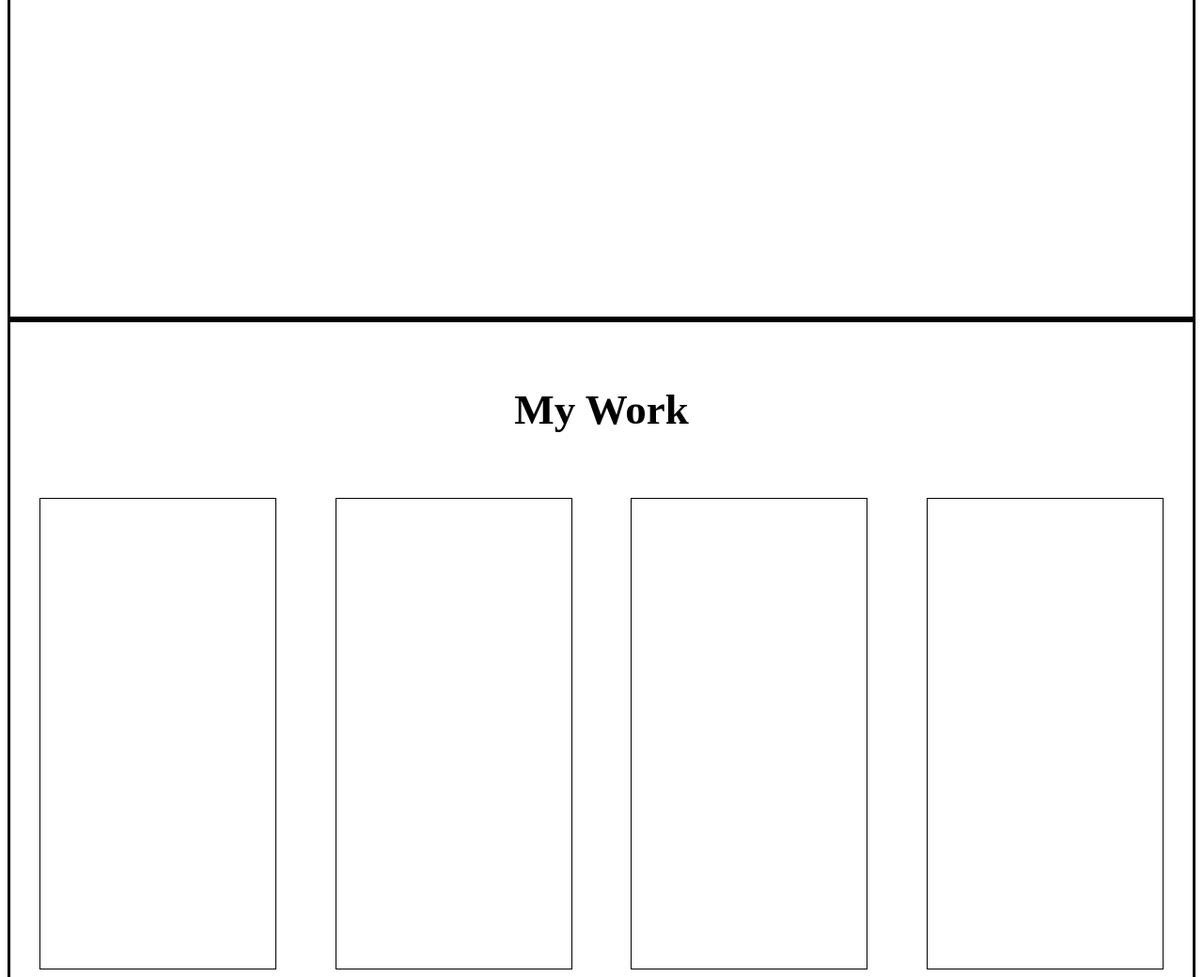
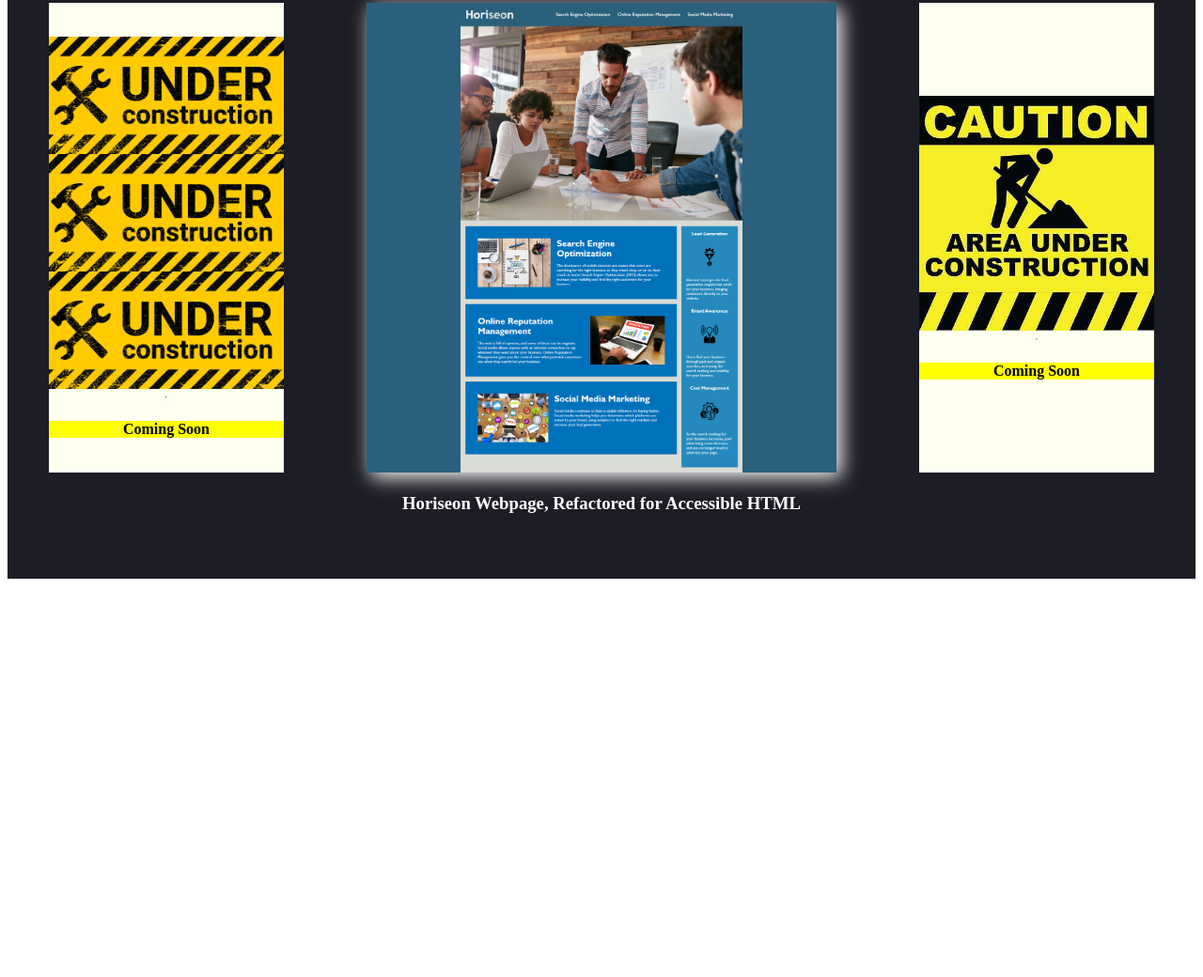
Before and after one commit to shanep42/Shane-Peterson-Portfolio, a plain HTML site: page index.html in a window 1280 px wide. Shown: the part 1760-2800 px from the top of the page at 94% size. Drawn offline with Linux system fonts and the light colour scheme.

Commit message:
continues to work with styling focusing particularly on the Projects section

```diff
--- a/assets/style.css
+++ b/assets/style.css
@@ -1,25 +1,34 @@
 :root {
     --hero-font-color: white;
+    --background-color-dark: #1c1d25;
     --button-color: coral;
     --button-pushed-color: #898989;
+    --Horiseon-blue: #2a607c;
 }
 
 section {
     height: 800px;
     background-color: white;
-    border: solid black 3px;
+    /* border: solid black 3px; */
     color: black;
 }
 
 .hero {
-    background-color: #1c1d25;
-    height: 100vw;
+    background-color: var(--background-color-dark);
+    height: 60vw;
     color: var(--hero-font-color);
     font-size: 40px;
 }
 
+.name-and-logo {
+    display: flex;
+}
+
 .hero-image {
     margin: 60px;
+    max-width: 250px;
+    max-height: 250px;
+    border-radius: 50%;
 }
 
 .hero-area {
@@ -105,5 +114,49 @@ ul {
 .project-card {
     width: 250px;
     height: 500px;
-    border: 1px solid black;
+    background-color:ivory;
+    justify-content: center;
+    align-content: center;
+    /* border: 1px solid black; */
+    display:flex;
+    flex-direction: column;
 }
+
+.project-card img {
+    object-fit: contain;
+    max-width: 100%;
+    max-height: 100%;
+    object-position: 25% 0;
+    margin: 0;
+    padding: 0;
+}
+
+.project-card p {
+    background-color: yellow;
+    color: black;
+    font-weight: bold;
+    /* Maybe I am just tired, but I cannot figure out why these don't move to the bottom of their container <div> */
+    margin-bottom: 0;
+    padding-bottom: 0;
+}
+
+
+.first-project {
+    width: 500px;
+    height: 500px;
+    box-shadow: 5px 5px 20px white;
+    background-color: var(--Horiseon-blue);
+}
+
+.first-project img {
+    max-width: 100%;
+    max-height: 100%;
+}
+
+#my-work {
+    background-color: var(--background-color-dark)
+}
+
+#my-work h2,h3 {
+    color: var(--hero-font-color)
+}
--- a/index.html
+++ b/index.html
@@ -12,7 +12,10 @@
 
         <!--TODO: Find out what kind of picture is appropriate for these kinds of portfolio pages-->
         <nav>
-            <img class="hero-image" src="http://via.placeholder.com/80" alt="An image of me">
+            <div class="name-and-logo">
+                <img class="hero-image" src="/assets/GitHub Avatar.png" alt="An image of me">
+                <h1>Shane Peterson</h1>
+            </div>
             <ul>
                 <li><a href="#about-me">About Me</a></li>
                 <li><a href="#my-work">My Work</a></li>
@@ -21,16 +24,20 @@
             </ul>
         </nav>
         <div class="hero-area">
-            <div>
-                <h1>Shane Peterson</h1>
+            <div class="name-alternate">
+                <h2>My Portfolio</h2>
                 <div class="button">About Me</div>
             </div>
-            <div class="social-media">
+            <div class="social-media" id="contact-me">
+                <p>Contact Me</p>
                 <a href="https://github.com/shanep42">
                     <svg xmlns="http://www.w3.org/2000/svg" fill="white" width="50" height="50" viewBox="0 0 24 24"><path d="M12 2c5.514 0 10 4.486 10 10s-4.486 10-10 10-10-4.486-10-10 4.486-10 10-10zm0-2c-6.627 0-12 5.373-12 12s5.373 12 12 12 12-5.373 12-12-5.373-12-12-12zm0 6c-3.313 0-6 2.686-6 6 0 2.651 1.719 4.9 4.104 5.693.3.056.396-.13.396-.289v-1.117c-1.669.363-2.017-.707-2.017-.707-.272-.693-.666-.878-.666-.878-.544-.373.041-.365.041-.365.603.042.92.619.92.619.535.917 1.403.652 1.746.499.054-.388.209-.652.381-.802-1.333-.152-2.733-.667-2.733-2.965 0-.655.234-1.19.618-1.61-.062-.153-.268-.764.058-1.59 0 0 .504-.161 1.65.615.479-.133.992-.199 1.502-.202.51.002 1.023.069 1.503.202 1.146-.776 1.648-.615 1.648-.615.327.826.121 1.437.06 1.588.385.42.617.955.617 1.61 0 2.305-1.404 2.812-2.74 2.96.216.186.412.551.412 1.111v1.646c0 .16.096.347.4.288 2.383-.793 4.1-3.041 4.1-5.691 0-3.314-2.687-6-6-6z"/></svg>
                 </a>
                 <a href="https://www.linkedin.com/in/shane-peterson-17454321/">
                     <svg xmlns="http://www.w3.org/2000/svg" fill="white" width="50" height="50" viewBox="0 0 24 24"><path d="M19 0h-14c-2.761 0-5 2.239-5 5v14c0 2.761 2.239 5 5 5h14c2.762 0 5-2.239 5-5v-14c0-2.761-2.238-5-5-5zm-11 19h-3v-11h3v11zm-1.5-12.268c-.966 0-1.75-.79-1.75-1.764s.784-1.764 1.75-1.764 1.75.79 1.75 1.764-.783 1.764-1.75 1.764zm13.5 12.268h-3v-5.604c0-3.368-4-3.113-4 0v5.604h-3v-11h3v1.765c1.396-2.586 7-2.777 7 2.476v6.759z"/></svg>
+                </a>
+                <a href="mailto:shanep42@gmail.com">
+                    <svg xmlns="http://www.w3.org/2000/svg" fill="white" width="50" height="50" viewBox="0 0 24 24"><path d="M0 3v18h24v-18h-24zm21.518 2l-9.518 7.713-9.518-7.713h19.036zm-19.518 14v-11.817l10 8.104 10-8.104v11.817h-20z"/></svg>
                 </a>
             </div>
         </div>
@@ -47,19 +54,23 @@
             <h2 class=>My Work</h2>
         </div>
         <div class="projects">
-            <div class="project-card"></div>
-            <div class="project-card"></div>
-            <div class="project-card"></div>
-            <div class="project-card"></div>
+            <div class="project-card">
+                <img src="assets/under-construction-1.jpg" alt= "Coming Soon">
+                <img src="assets/under-construction-1.jpg" alt= "Coming Soon">
+                <img src="assets/under-construction-1.jpg" alt= "Coming Soon">
+                <hr>
+                <p>Coming Soon</p>
+            </div>
+            <div class="first-project">
+                <a href="https://shanep42.github.io/Horiseon-Semantic-HTML/"><img src="/assets/01-html-css-git-homework-demo.png"></a>
+                <h3>Horiseon Webpage, Refactored for Accessible HTML</h3>
+            </div>
+            <div class="project-card">
+                <img src="assets/under-construction.jpg" alt= "Coming Soon">
+                <hr>
+                <p>Coming Soon</p>
+            </div>
         </div>
-    </section>
-    <section id="contact-me">
-        <ul>
-            <!-- TODO: Add links, and also: what else do people include? I think for job-applicant purposes it might be fun/worthwhile to include something professional but off-beat-->
-            <li>Email</li>
-            <li>GitHub</li>
-            <li>LinkedIn</li> <!-- Separate TODO: You really need to update this, before you start circulating anything including a link!-->
-        </ul>
     </section>
     <section id="resume">
         <!--TODO: I wonder if this should be a PDF, or maybe specifically NOT a PDF, since I want to show that I can format? Downloadable, separate window? Probably best to give as many options as you can figure out how to do.-->
```
Also changed, not shown: assets/01-html-css-git-homework-demo.png (added), assets/GitHub Avatar.png (added), assets/under-construction-1.jpg (added), assets/under-construction.jpg (added).
